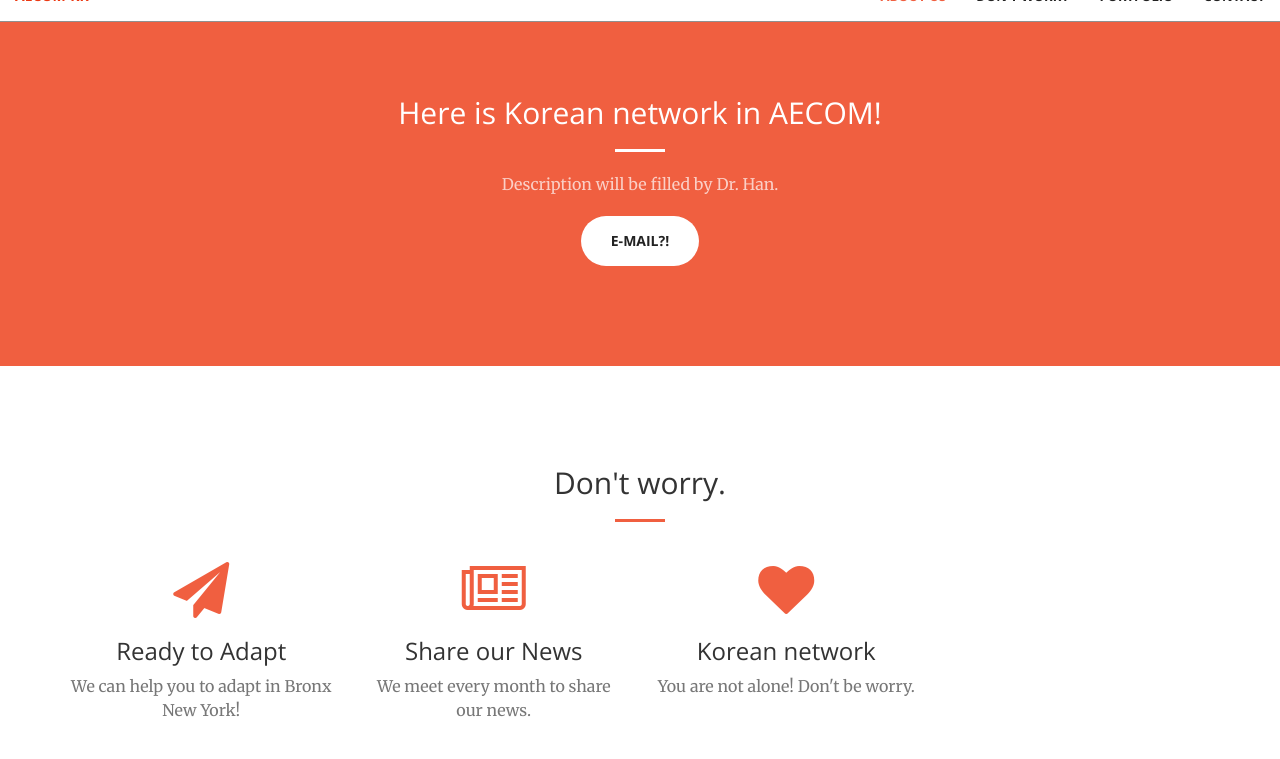
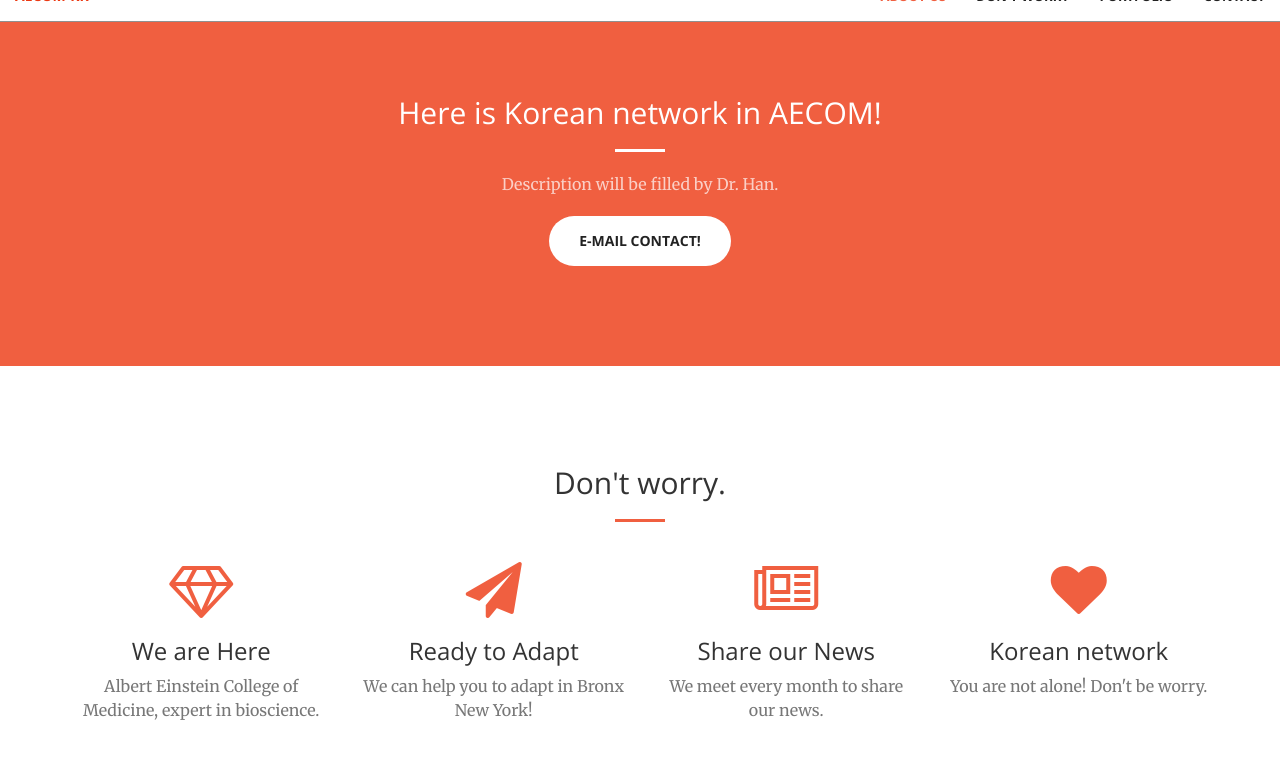
Before and after one commit to aecom-kr/aecom-kr.github.io, a Jekyll site: the page built from index.html, in a window 1280 px wide and 900 px high, scrolled down 875 px, cut to the strip 29-827 px from the top of the window. Shown: the top 759 px of the strip. Built offline with Jekyll 4.4.1, drawn with Linux system fonts in a browser that asks for light colours; some of the changed text lies outside the part shown.

Commit message:
edit: minor update of statements

```diff
--- a/_config.yml
+++ b/_config.yml
@@ -20,7 +20,7 @@ description: >- # this means to ignore newlines until "baseurl:"
 baseurl: "" # the subpath of your site, e.g. /blog
 url: "" # the base hostname & protocol for your site, e.g. http://example.com
 twitter_username:
-github_username:
+github_username:  aecom-kr
 
 # Build settings
 markdown: kramdown
--- a/_includes/aside.html
+++ b/_includes/aside.html
@@ -1,7 +1,7 @@
   <aside class="bg-dark">
       <div class="container text-center">
           <div class="call-to-action">
-              <h2>Our leader is Dr. Han. Please contact to him!</h2>
+              <h2>Our leader Dr. Han is waiting for your contact!</h2>
               <a href="#" class="btn btn-default btn-xl wow tada">Contact Now!</a>
           </div>
       </div>
--- a/_includes/call-to-action.html
+++ b/_includes/call-to-action.html
@@ -5,7 +5,7 @@
                 <h2 class="section-heading">Here is Korean network in AECOM!</h2>
                 <hr class="light">
                 <p class="text-faded">Description will be filled by Dr. Han.</p>
-                <a href="#" class="btn btn-default btn-xl">e-mail?!</a>
+                <a href="#" class="btn btn-default btn-xl">e-mail contact!</a>
             </div>
         </div>
     </div>
--- a/_includes/contact.html
+++ b/_includes/contact.html
@@ -7,24 +7,24 @@
                 <p>We are Korean network in Albert Einstein College Of Medicine.<br/>
                 We are wait for your contact {Dr. Han}.</p>
             </div>
-        <!--<div class="col-lg-2 col-lg-offset-2 text-center">
+        <div class="col-lg-2 col-lg-offset-2 text-center">
             <a href="https://twitter.com/{{ site.twitter_username }}">
                 <i class="fa fa-twitter fa-3x wow bounceIn" data-wow-delay=".1s"></i>
                 <p>{{ site.twitter_username }}</p>
             </a>
-        </div>-->
+        </div>
         <div class="col-lg-2 col-lg-offset-1 text-center">
             <a href="mailto:{{ site.email }}">
             <i class="fa fa-envelope-o fa-3x wow bounceIn" data-wow-delay=".1s"></i>
                 <p>{{ site.email }}</p>
             </a>
         </div>
-        <!--<div class="col-lg-2 col-lg-offset-1 text-center">
+        <div class="col-lg-2 col-lg-offset-1 text-center">
             <a href="https://github.com/{{ site.github_username }}">
             <i class="fa fa-github fa-3x wow bounceIn" data-wow-delay=".1s"></i>
                 <p>{{ site.github_username }}</p>
             </a>
-        </div>-->
+        </div>
 
     </div>
 </section>
--- a/_includes/head.html
+++ b/_includes/head.html
@@ -6,7 +6,7 @@
     <meta name="description" content="">
     <meta name="author" content="">
 
-    <title>Creative - Start Bootstrap Theme</title>
+    <title>AECOM-KR</title>
 
     <!-- Bootstrap Core CSS -->
     <link rel="stylesheet" href="css/bootstrap.min.css" type="text/css">
--- a/_includes/services.html
+++ b/_includes/services.html
@@ -9,13 +9,13 @@
     </div>
     <div class="container">
         <div class="row">
-            <!--<div class="col-lg-3 col-md-6 text-center">
+            <div class="col-lg-3 col-md-6 text-center">
                 <div class="service-box">
                     <i class="fa fa-4x fa-diamond wow bounceIn text-primary"></i>
-                    <h3>Sturdy Templates</h3>
-                    <p class="text-muted">Our templates are updated regularly so they don't break.</p>
+                    <h3>We are Here</h3>
+                    <p class="text-muted">Albert Einstein College of Medicine, expert in bioscience.</p>
                 </div>
-            </div>-->
+            </div>
             <div class="col-lg-3 col-md-6 text-center">
                 <div class="service-box">
                     <i class="fa fa-4x fa-paper-plane wow bounceIn text-primary" data-wow-delay=".1s"></i>
```
